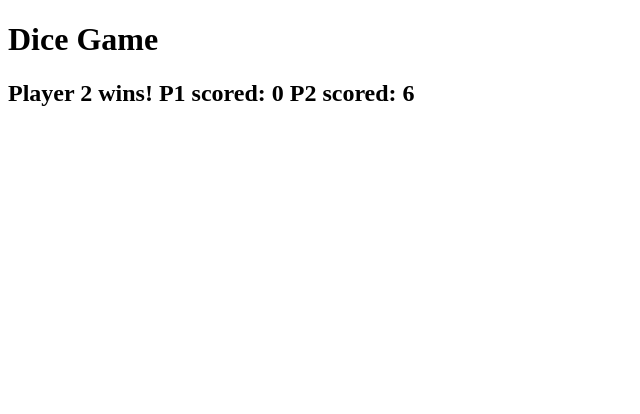
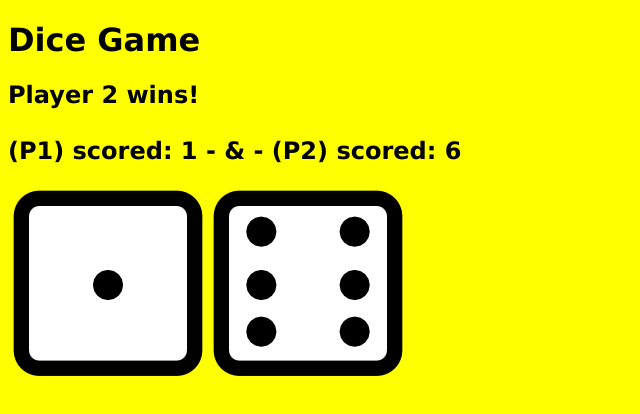
Before and after one commit to gary909/Dice-Game, a plain HTML site: page index.html in a window 1280 px wide. Shown: the whole page, without its empty margins (0-640 px from the left). Drawn offline with Linux system fonts and the light colour scheme.

Commit message:
code working

```diff
--- a/code.js
+++ b/code.js
@@ -3,15 +3,27 @@ var p2dice = 0;
 
 const newText = document.getElementById("newText");
 
-function getRandomInt(max) {
-    p1dice = Math.floor(Math.random() * max);
-    p2dice = Math.floor(Math.random() * max);
+const diceImg1 = document.getElementById("diceImg1");
+const diceImg2 = document.getElementById("diceImg2");
+
+var myArr = [diceImg2, diceImg1];
+
+function getRandomInt() {
+    p1dice = Math.floor(Math.random() * 6) + 1;
+    p2dice = Math.floor(Math.random() * 6) + 1;
+    // diceImg1 =
     if (p1dice > p2dice){
-        newText.textContent = "Player 1 wins! \n" + "P1 scored: " + p1dice + "\nP2 scored: " + p2dice;
+        newText.innerHTML = "Player 1 wins! <br> <br> " + "(P1) scored: " + p1dice + " - & - (P2) scored: " + p2dice;
+        document.getElementById("diceImg1").src = diceImg1.src.replace("dice1.png", "dice" + p1dice + ".png");
+        document.getElementById("diceImg2").src = diceImg2.src.replace("dice2.png", "dice" + p2dice + ".png");
     } else if (p2dice > p1dice) {
-        newText.textContent = "Player 2 wins! \n" + "P1 scored: " +  p1dice + "\nP2 scored: " + p2dice;
+        newText.innerHTML = "Player 2 wins! <br> <br> " + "(P1) scored: " +  p1dice + " - & - (P2) scored: " + p2dice;
+        document.getElementById("diceImg1").src = diceImg1.src.replace("dice1.png", "dice" + p1dice + ".png");
+        document.getElementById("diceImg2").src = diceImg2.src.replace("dice2.png", "dice" + p2dice + ".png");
     } else {
-        newText.textContent = "It's a draw! \n" + "P1 scored: " +  p1dice + "\nP2 scored: " + p2dice;
+        newText.innerHTML = "It's a draw! <br> <br> " + "(P1) scored: " +  p1dice + " - & - (P2) scored: " + p2dice;
+        document.getElementById("diceImg1").src = diceImg1.src.replace("dice1.png", "dice" + p1dice + ".png");
+        document.getElementById("diceImg2").src = diceImg2.src.replace("dice2.png", "dice" + p2dice + ".png");
     }
 }
 
--- a/index.html
+++ b/index.html
@@ -4,11 +4,17 @@
     <meta charset="UTF-8" />
     <meta http-equiv="X-UA-Compatible" content="IE=edge" />
     <meta name="viewport" content="width=device-width, initial-scale=1.0" />
+    <link rel="stylesheet" href="style.css" />
     <title>Dice Game</title>
   </head>
   <body>
     <h1>Dice Game</h1>
     <h2 id="newText">Pldfdfwdw!</h2>
+    <img id="diceImg1" src="dice1.png" alt="Dice image" /><img
+      id="diceImg2"
+      src="dice2.png"
+      alt="Dice image"
+    />
     <script src="code.js"></script>
   </body>
 </html>
--- a/style.css
+++ b/style.css
@@ -0,0 +1,5 @@
+* {
+  background-color: yellow;
+  font-family: "Lucida Sans", "Lucida Sans Regular", "Lucida Grande",
+    "Lucida Sans Unicode", Geneva, Verdana, sans-serif;
+}
```
